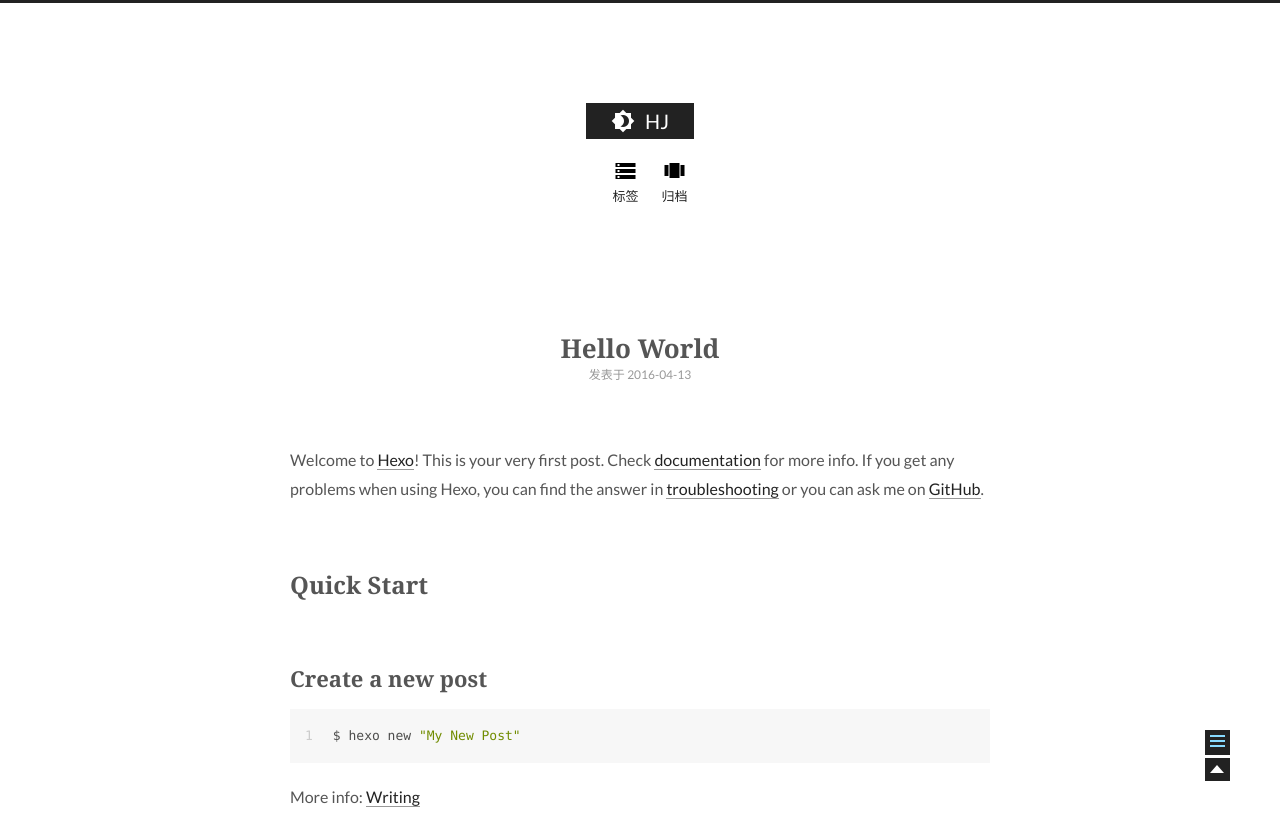
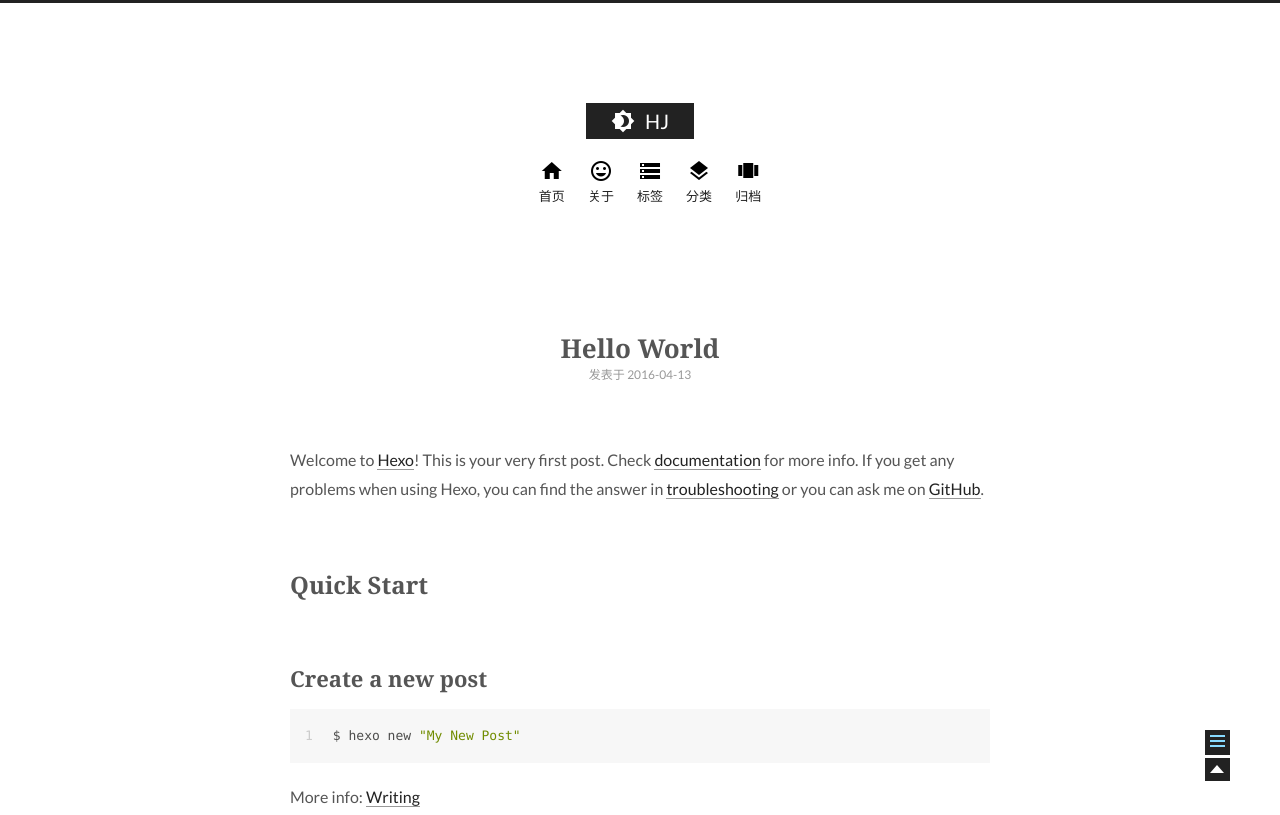
Before and after one commit to hejuan0811/hejuan0811.github.io, a plain HTML site: page 2016/04/13/hello-world/index.html in a window 1280 px wide. Shown: the top 815 px of the page. Drawn offline with Linux system fonts and the light colour scheme.

Commit message:
Site updated: 2016-04-18 22:29:28

```diff
--- a/2016/04/13/hello-world/index.html
+++ b/2016/04/13/hello-world/index.html
@@ -114,10 +114,40 @@
 
 
 
+        <li class="menu-item menu-item-home">
+        <a href="/">
+          <i class="menu-item-icon icon-home"></i> <br />
+          首页
+        </a>
+      </li>
+
+
+
+
+        <li class="menu-item menu-item-about">
+        <a href="/about">
+          <i class="menu-item-icon icon-about"></i> <br />
+          关于
+        </a>
+      </li>
+
+
+
+
         <li class="menu-item menu-item-tags">
         <a href="/tags">
           <i class="menu-item-icon icon-tags"></i> <br />
           标签
+        </a>
+      </li>
+
+
+
+
+        <li class="menu-item menu-item-categories">
+        <a href="/categories">
+          <i class="menu-item-icon icon-categories"></i> <br />
+          分类
         </a>
       </li>
 
@@ -271,10 +301,10 @@
           </div>
 
           <div class="site-state-item site-state-categories">
-
+            <a href="/categories">
               <span class="site-state-item-count">0</span>
               <span class="site-state-item-name">分类</span>
-
+              </a>
           </div>
 
           <div class="site-state-item site-state-tags">
```
Also changed, not shown: about/index.html (+32 -2 lines), archives/2016/04/index.html (+32 -2 lines), archives/2016/index.html (+32 -2 lines), archives/index.html (+32 -2 lines), categories/index.html (+32 -2 lines), index.html (+32 -2 lines), tags/index.html (+32 -2 lines), favicon.ico (deleted), haha.png (renamed from upload/avatar.png), uploads/haha.png (added), xirong.jpg (deleted).
